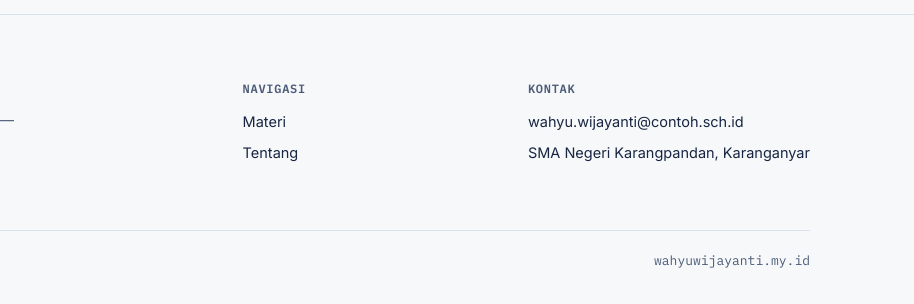
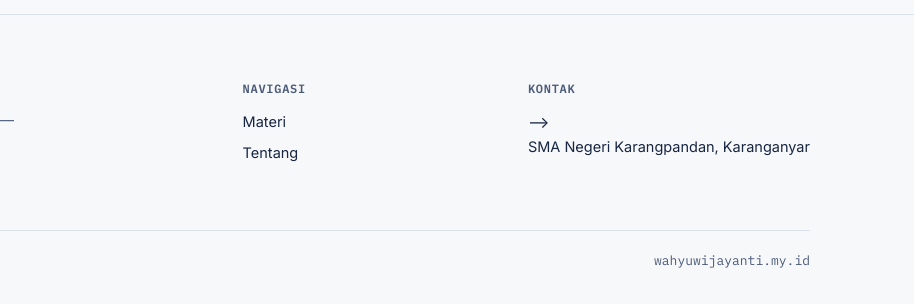
Before and after one commit to BuWahyu/buwahyu.github.io, a plain HTML site: page index.html in a window 1280 px wide. Shown: the part 1701-2005 px from the top of the page, 366-1280 px from the left. Drawn offline with Linux system fonts and the light colour scheme.

Commit message:
Comment out email link in footer
Commented out the email link for wahyu.wijayanti@contoh.sch.id.

```diff
--- a/index.html
+++ b/index.html
@@ -603,7 +603,7 @@
       </div>
       <div class="footer-col">
         <h4>Kontak</h4>
-        <a href="mailto:wahyu.wijayanti@contoh.sch.id">wahyu.wijayanti@contoh.sch.id</a> <!-- GANTI DI SINI -->
+        <!-- <a href="mailto:wahyu.wijayanti@contoh.sch.id">wahyu.wijayanti@contoh.sch.id</a> <!-- GANTI DI SINI --> -->
         <a href="#">SMA Negeri Karangpandan, Karanganyar</a>
       </div>
     </div>
```
